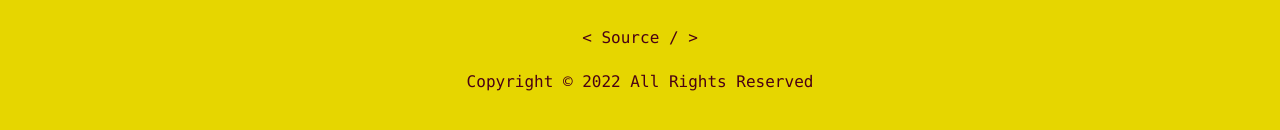
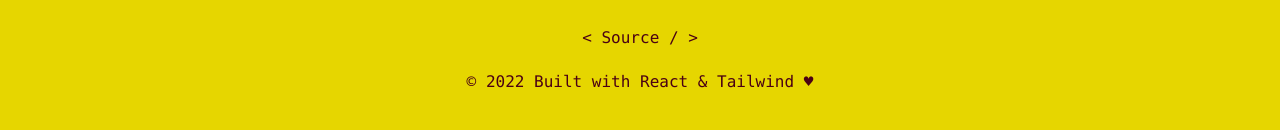
Before and after one commit to EchoChunyuShih/simple-calculator, a React (Create React App) app: page / in a window 1280 px wide. Shown: the part 666-796 px from the top of the page. Built offline with nearby package versions, Linux system fonts and the light colour scheme.

Commit message:
[docs] footer

```diff
--- a/src/components/layout/Footer.js
+++ b/src/components/layout/Footer.js
@@ -7,11 +7,11 @@ const Footer = () => {
         target='_blank'
         className='cursor:pointer'
       >
-        <span className='hover:text-pink-500 transition-transform duration-200 ease-in-out hover:tracking-widest'>
+        <span className='hover:text-pink-500 transition duration-500 ease-out hover:ease-in-out'>
           &#60; Source / &#62;
         </span>
       </a>
-      <div>Copyright &copy; {footerYear} All Rights Reserved</div>
+      <div> &copy; {footerYear} Built with React & Tailwind &#9829; </div>
     </footer>
   )
 }
```
